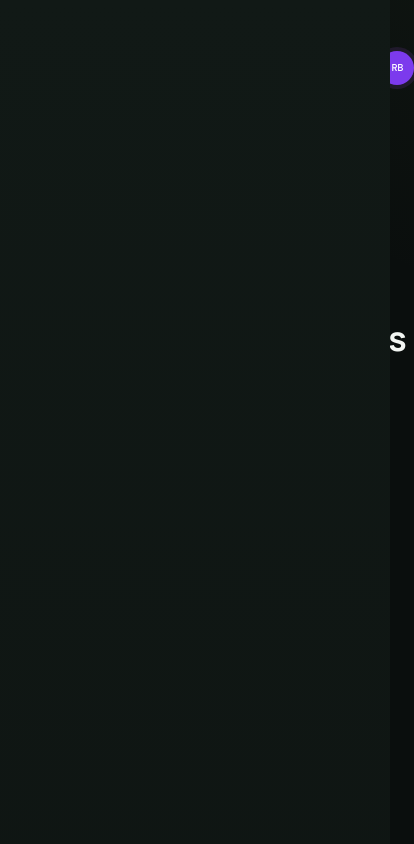
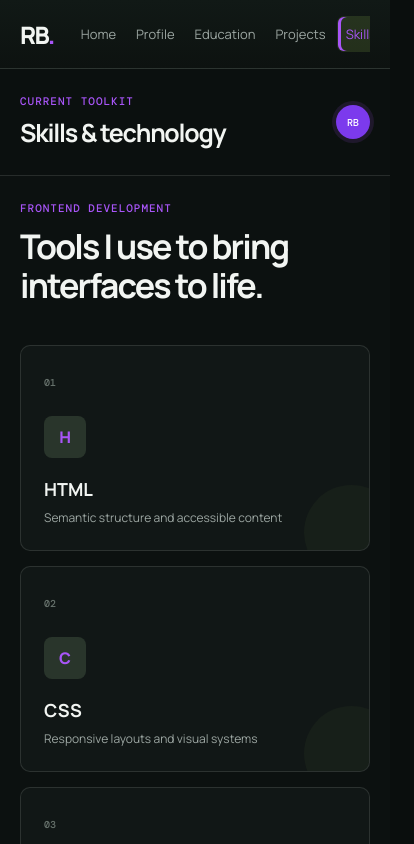
Before and after one commit to rachelbayatan12-cmd/-programmer-portfolio, a Next.js app: page /skills in a window 390 px wide. Shown: the top 844 px of the page, 414 px wide, since content can reach past the window. Built offline with nearby package versions, Linux system fonts and the light colour scheme.

Commit message:
Implement mobile dashboard styles
Added mobile-specific styles for the dashboard layout and sidebar.

```diff
--- a/app/globals.css
+++ b/app/globals.css
@@ -419,3 +419,66 @@ html {
     transition-duration: 0.01ms !important;
   }
 }
+/* ===== Mobile Dashboard Fix ===== */
+
+@media (max-width: 800px) {
+  .app-layout {
+    display: block;
+    min-height: 100vh;
+  }
+
+  .sidebar {
+    position: static;
+    width: 100%;
+    height: auto;
+    padding: 16px 20px;
+    display: flex;
+    flex-direction: row;
+    align-items: center;
+    gap: 18px;
+    border-right: 0;
+    border-bottom: 1px solid var(--line);
+  }
+
+  .sidebar:after {
+    display: none;
+  }
+
+  .sidebar-label,
+  .logout {
+    display: none;
+  }
+
+  .sidebar-nav {
+    display: flex;
+    gap: 2px;
+    overflow-x: auto;
+    flex: 1;
+  }
+
+  .sidebar-nav a {
+    white-space: nowrap;
+    padding: 8px;
+  }
+
+  .sidebar-nav i {
+    display: none;
+  }
+
+  .dashboard-main {
+    margin-left: 0;
+    width: 100%;
+    min-height: calc(100vh - 70px);
+  }
+
+  .dashboard-header {
+    position: static;
+    padding: 22px 20px;
+  }
+
+  .dashboard-content {
+    width: 100%;
+    max-width: 1120px;
+    padding: 25px 20px 50px;
+  }
+}
```
